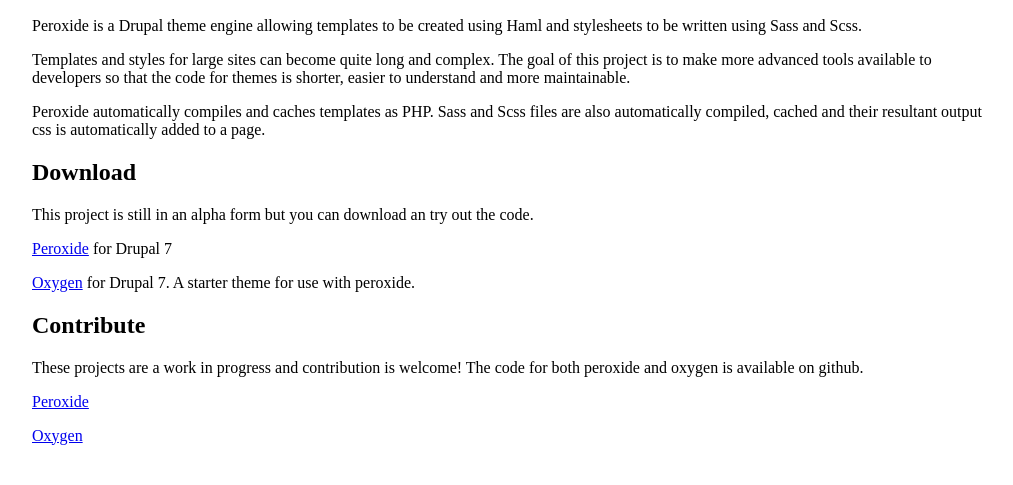
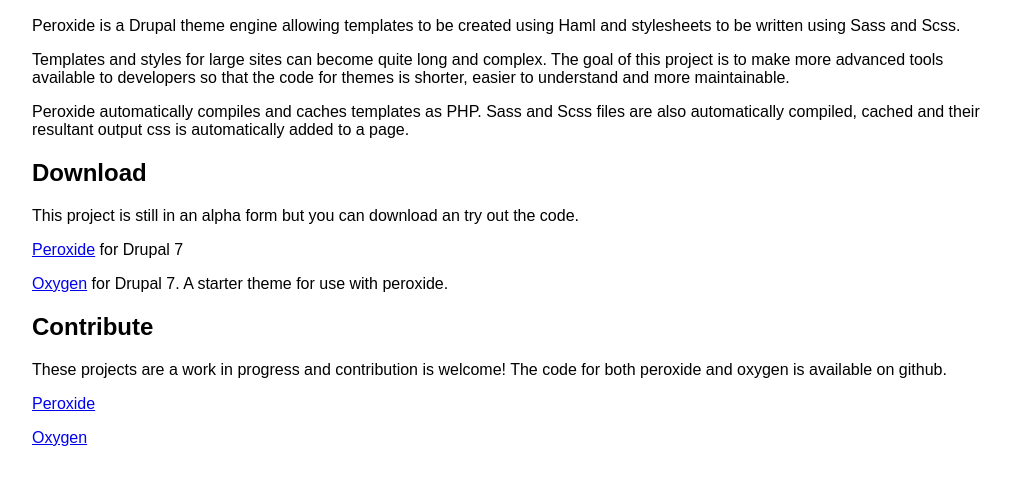
Before and after one commit to codeincarnate/codeincarnate.github.com, a plain HTML site: page index.html in a window 1280 px wide. Shown: the part 211-696 px from the top of the page, without its empty margins (128-1141 px from the left). Drawn offline with Linux system fonts and the light colour scheme.

Commit message:
Update fonts

```diff
--- a/index.html
+++ b/index.html
@@ -3,10 +3,14 @@
 	<head>
 		<title>Peroxide</title>
 		<style>
+		body {
+			font-family: sans-serif;i
+			line-height: 14px;
+		}
+
 		.container {
 			margin: 0 auto;
 			width: 960px;
-
 		}
 		</style>
 	</head>
```
